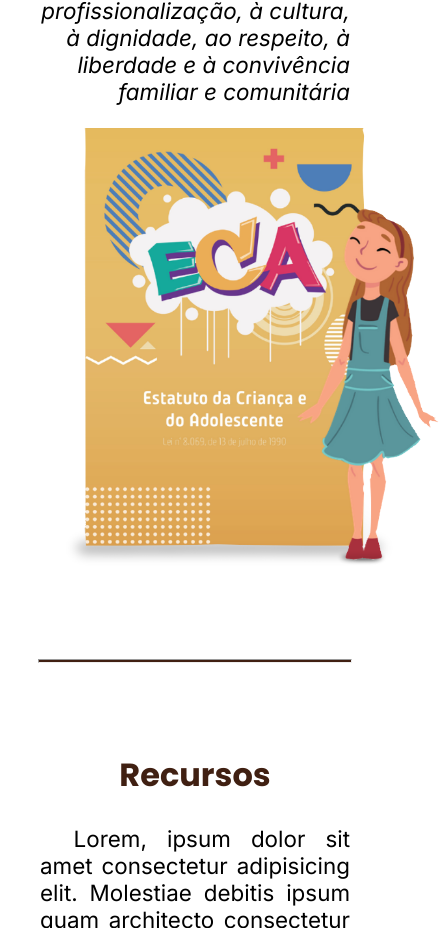
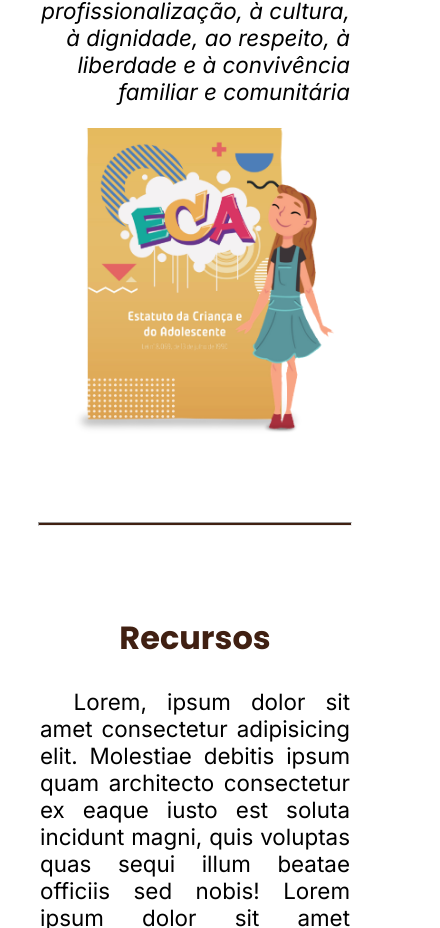
Before and after one commit to dgthaina/SafeSurfing, a plain HTML site: page index.html in a window 390 px wide. Shown: the part 7878-8806 px from the top of the page, 440 px wide, since content can reach past the window. Drawn offline with nearby package versions, Linux system fonts and the light colour scheme; files whose address does not match are found by name.

Commit message:
responsividade do ECA

```diff
--- a/static/css/media.css
+++ b/static/css/media.css
@@ -102,6 +102,20 @@
     }
 }
 
+@media screen and (max-width: 550px) {
+
+    #imagens-estatuto {
+        display: flex;
+        align-items: center;
+        justify-content: center;
+    }
+
+    #livro-estatuto {
+        width: 90%;
+    }
+
+}
+
 @media screen and (max-width: 500px) {
     #riscos .riscos .risco .conteudo {
         display: none;
```
